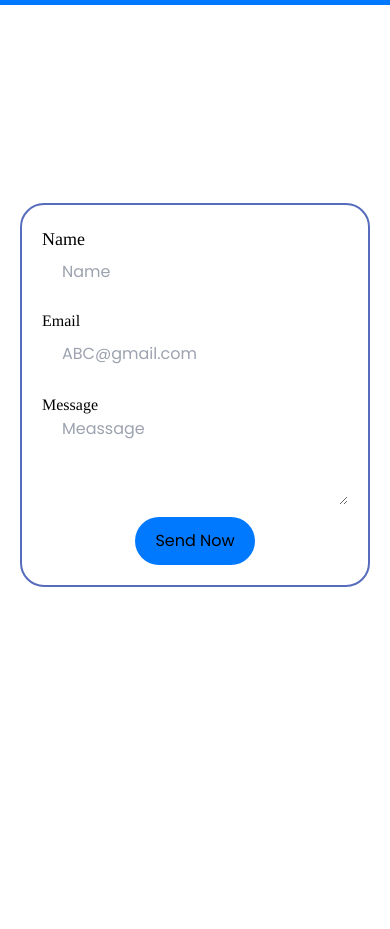
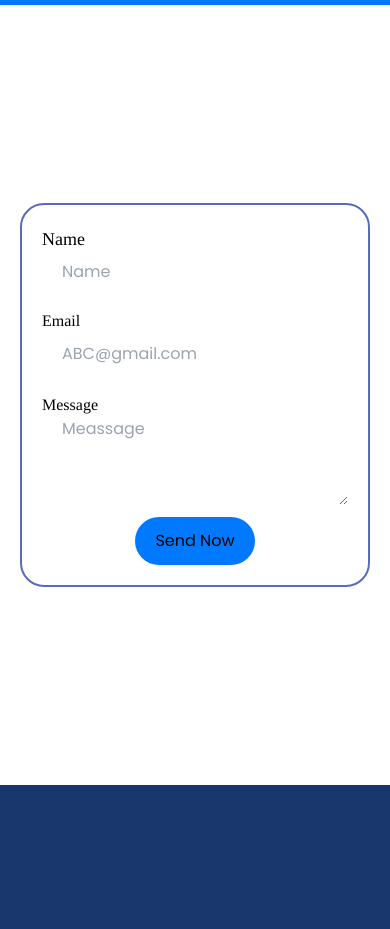
Before and after one commit to natesh16/Tailwindcss, a website: page dist/index.html in a window 390 px wide. Shown: the part 4623-5552 px from the top of the page. Before the commit the page ends 5408 px from the top, so only its background shows below. Drawn offline with Linux system fonts and the light colour scheme; a web font is replaced by a local one.

Commit message:
mobile contect page

```diff
--- a/dist/index.html
+++ b/dist/index.html
@@ -228,6 +228,10 @@
                     </div>
                     </div>
             </section>
+            <!-- footer page -->
+            <section class=" h-36 bg-linedark">
+
+            </section>
         </main>
     </body>
 </html>
```
Also changed, not shown: dist/output.css.
